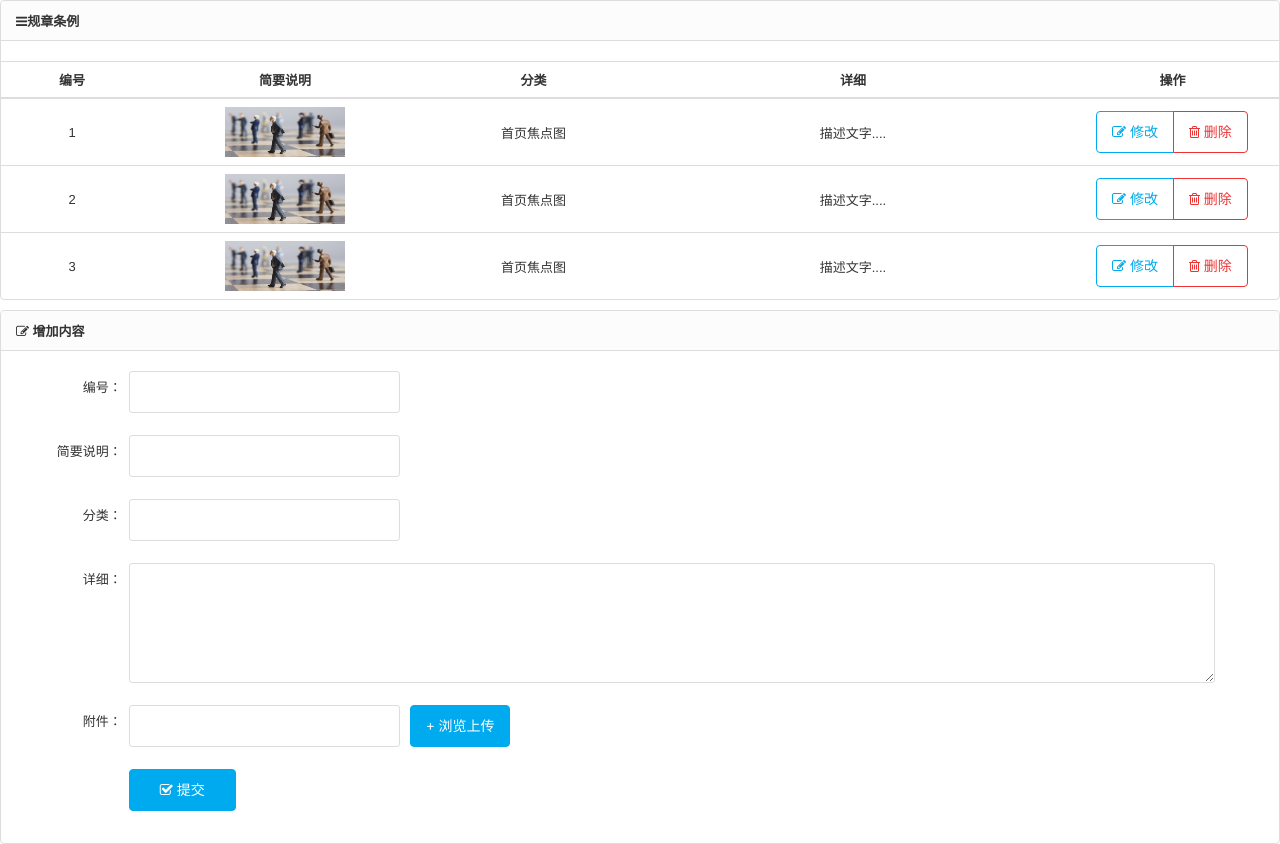
After one commit to fanlinhao0811/Junior, a CodeIgniter app: page /database/index.php/user/adv in a window 1280 px wide. The commit adds this page. Run offline with CodeIgniter, Linux system fonts and the light colour scheme; some libraries are stand-ins or nearby versions.

Commit message:
0322php ci

```diff
--- a/manage/application/controllers/User.php
+++ b/manage/application/controllers/User.php
@@ -26,4 +26,22 @@ class User extends CI_Controller {
 	{
 		$this->load->view('login');
 	}
+	public function info()
+	{
+		$this->load->view('info');
+	}
+	public function book()
+	{
+		$this->load->view('book');
+	}
+	public function email()
+	{
+		$this->load->view('email');
+	}
+
+	public function adv()
+	{
+		$this->load->view('adv');
+	}
+
 }
--- /dev/null
+++ b/manage/application/views/adv.php
@@ -0,0 +1,130 @@
+<!DOCTYPE html>
+<html lang="en">
+<head>
+<meta http-equiv="Content-Type" content="text/html; charset=utf-8" />
+<meta http-equiv="X-UA-Compatible" content="IE=edge">
+<meta name="viewport" content="width=device-width, initial-scale=1.0, maximum-scale=1.0, user-scalable=no" />
+<meta name="renderer" content="webkit">
+<title></title>
+<base href="<?php echo site_url()?>">
+<link rel="stylesheet" href="assets/css/pintuer.css">
+<link rel="stylesheet" href="assets/css/admin.css">
+<script src="assets/js/jquery.js"></script>
+<script src="assets/js/pintuer.js"></script>
+</head>
+<body>
+<div class="panel admin-panel">
+  <div class="panel-head"><strong class="icon-reorder">规章条例</strong></div>
+  <div class="padding border-bottom">
+  </div>
+  <table class="table table-hover text-center">
+    <tr>
+      <th width="10%">编号</th>
+      <th width="20%">简要说明</th>
+      <th width="15%">分类</th>
+      <th width="30%">详细</th>
+      <th width="15%">操作</th>
+    </tr>
+
+    <tr>
+      <td>1</td>
+      <td><img src="assets/images/11.jpg" alt="" width="120" height="50" /></td>
+      <td>首页焦点图</td>
+      <td>描述文字....</td>
+      <td><div class="button-group">
+      <a class="button border-main" href="#add"><span class="icon-edit"></span> 修改</a>
+      <a class="button border-red" href="javascript:void(0)" onclick="return del(1,1)"><span class="icon-trash-o"></span> 删除</a>
+      </div></td>
+    </tr>
+    <tr>
+      <td>2</td>
+      <td><img src="assets/images/11.jpg" alt="" width="120" height="50" /></td>
+      <td>首页焦点图</td>
+      <td>描述文字....</td>
+      <td><div class="button-group">
+      <a class="button border-main" href="#add"><span class="icon-edit"></span> 修改</a>
+      <a class="button border-red" href="javascript:void(0)" onclick="return del(1,1)"><span class="icon-trash-o"></span> 删除</a>
+      </div></td>
+    </tr>
+    <tr>
+      <td>3</td>
+      <td><img src="assets/images/11.jpg" alt="" width="120" height="50" /></td>
+      <td>首页焦点图</td>
+      <td>描述文字....</td>
+      <td><div class="button-group">
+      <a class="button border-main" href="#add"><span class="icon-edit"></span> 修改</a>
+      <a class="button border-red" href="javascript:void(0)" onclick="return del(1,1)"><span class="icon-trash-o"></span> 删除</a>
+      </div></td>
+    </tr>
+
+  </table>
+</div>
+<script type="text/javascript">
+function del(id,mid){
+	if(confirm("您确定要删除吗?")){
+
+	}
+}
+</script>
+<div class="panel admin-panel margin-top" id="add">
+  <div class="panel-head"><strong><span class="icon-pencil-square-o"></span> 增加内容</strong></div>
+  <div class="body-content">
+    <form method="post" class="form-x" action="">
+      <div class="form-group">
+        <div class="label">
+          <label>编号：</label>
+        </div>
+        <div class="field">
+          <input type="text" class="input w50" value="" name="no" data-validate="required:请输入编号" />
+          <div class="tips"></div>
+        </div>
+      </div>
+      <div class="form-group">
+        <div class="label">
+          <label>简要说明：</label>
+        </div>
+        <div class="field">
+          <input type="text" class="input w50" name="explain" value=""  />
+          <div class="tips"></div>
+        </div>
+      </div>
+      <div class="form-group">
+        <div class="label">
+          <label>分类：</label>
+        </div>
+        <div class="field">
+          <input type="text" class="input w50" name="sort" value=""  />
+          <div class="tips"></div>
+        </div>
+      </div>
+      <div class="form-group">
+        <div class="label">
+          <label>详细：</label>
+        </div>
+        <div class="field">
+          <textarea type="text" class="input" name="note" style="height:120px;" value=""></textarea>
+          <div class="tips"></div>
+        </div>
+      </div>
+
+			<div class="form-group">
+        <div class="label">
+          <label>附件：</label>
+        </div>
+        <div class="field">
+          <input type="text" id="url1" name="img" class="input tips" style="width:25%; float:left;"  value="" data-toggle="hover" data-place="right" data-image="" />
+          <input type="button" class="button bg-blue margin-left" id="image1" value="+ 浏览上传"  style="float:left;">
+        </div>
+      </div>
+      <div class="form-group">
+        <div class="label">
+          <label></label>
+        </div>
+        <div class="field">
+          <button class="button bg-main icon-check-square-o" type="submit"> 提交</button>
+        </div>
+      </div>
+    </form>
+  </div>
+</div>
+</body></html>
```
Also changed, not shown: manage/application/views/book.php (added, +134 -0 lines), manage/application/views/email.php (added, +59 -0 lines), manage/application/views/index.php (+28 -14 lines), manage/application/views/info.php (added, +54 -0 lines).
